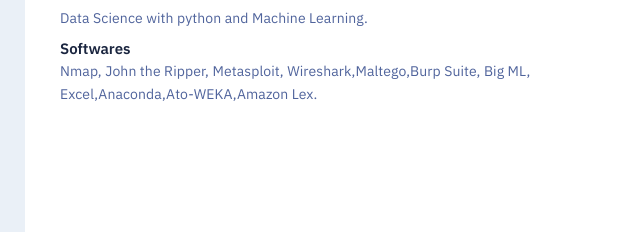
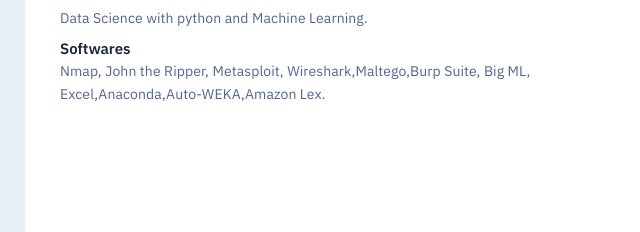
Before and after one commit to SainikhilaI/sainikhila, a plain HTML site: page Resume FIles/Resume FIles/index.html in a window 1280 px wide. Shown: the part 1231-1463 px from the top of the page, 45-685 px from the left. Drawn offline with Linux system fonts and the light colour scheme; a script that the page names is missing.

Commit message:
Update index.html

```diff
--- a/Resume FIles/Resume FIles/index.html
+++ b/Resume FIles/Resume FIles/index.html
@@ -172,7 +172,7 @@
                         </p>
 
                         <h5 class="my-1 text-dark">Softwares</h5>
-                        <p> Nmap, John the Ripper, Metasploit, Wireshark,Maltego,Burp Suite, Big ML, Excel,Anaconda,Ato-WEKA,Amazon Lex.
+                        <p> Nmap, John the Ripper, Metasploit, Wireshark,Maltego,Burp Suite, Big ML, Excel,Anaconda,Auto-WEKA,Amazon Lex.
                         </p>
                     </div>
 
```
